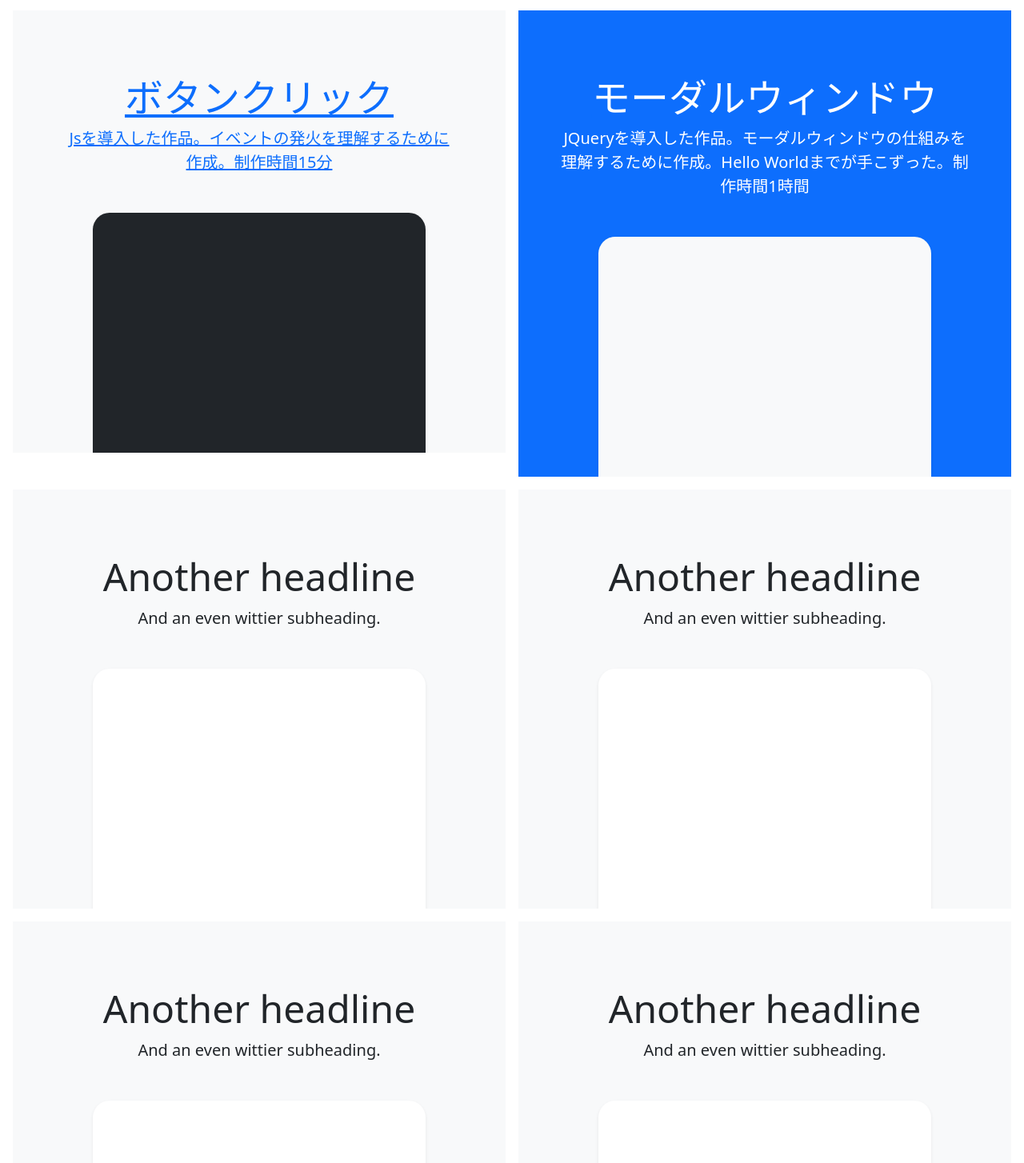
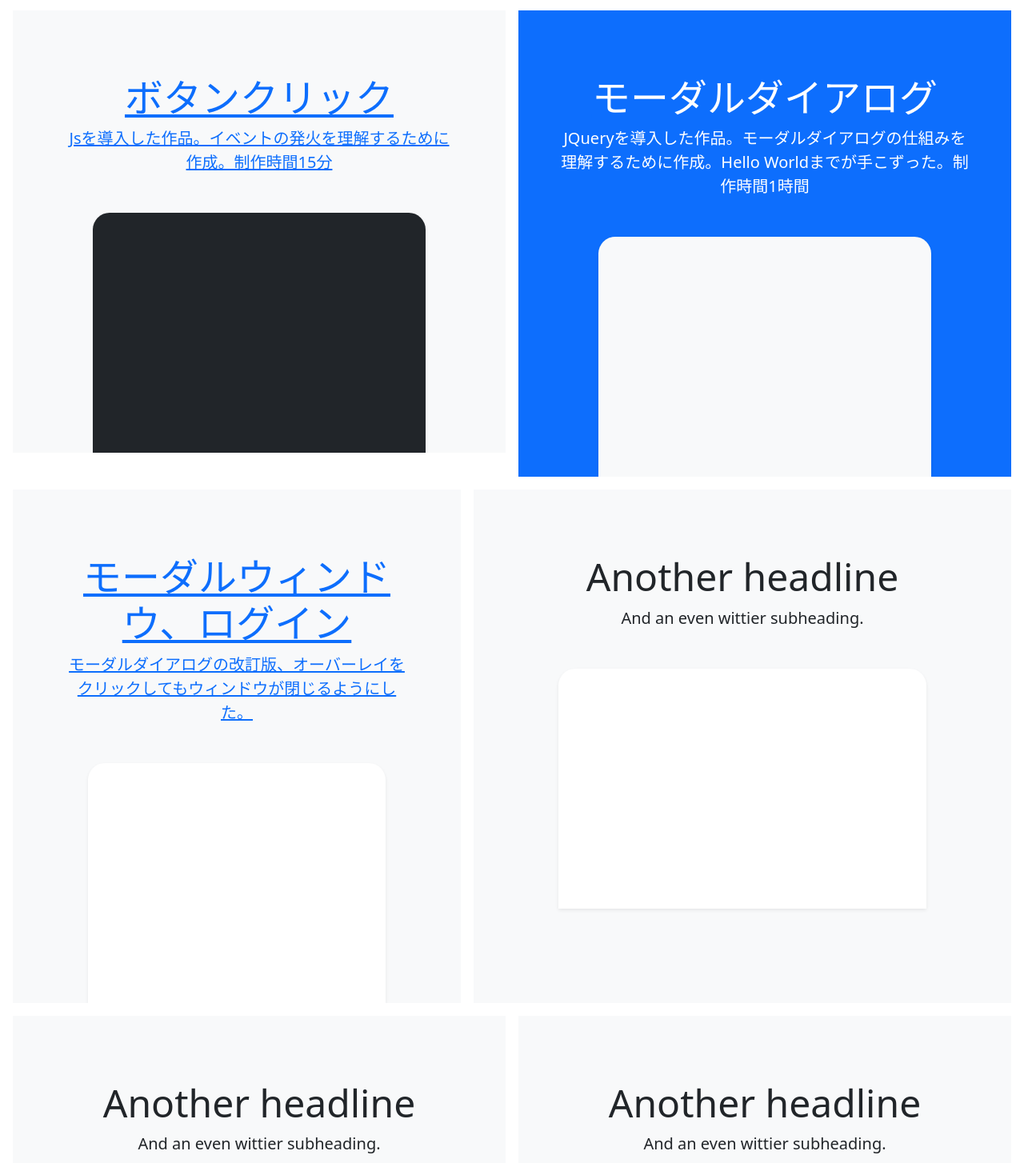
Before and after one commit to ryo-ko-ku/ryohei.portfolio, a plain HTML site: page index.html in a window 1280 px wide. Shown: the part 1144-2598 px from the top of the page at 80% size. Drawn offline with nearby package versions, Linux system fonts and the light colour scheme.

Commit message:
Add files via upload

```diff
--- a/index.html
+++ b/index.html
@@ -101,8 +101,8 @@
             <a href="https://ryo-ko-ku.github.io/modal.window/">
                 <div class="bg-primary me-md-3 pt-3 px-3 pt-md-5 px-md-5 text-center text-white overflow-hidden">
                     <div class="my-3 py-3">
-                        <h2 class="display-5">モーダルウィンドウ</h2>
-                        <p class="lead">JQueryを導入した作品。モーダルウィンドウの仕組みを理解するために作成。Hello Worldまでが手こずった。制作時間1時間</p>
+                        <h2 class="display-5">モーダルダイアログ</h2>
+                        <p class="lead">JQueryを導入した作品。モーダルダイアログの仕組みを理解するために作成。Hello Worldまでが手こずった。制作時間1時間</p>
                     </div>
                     <div class="bg-light shadow-sm mx-auto" style="width: 80%; height: 300px; border-radius: 21px 21px 0 0;"></div>
                 </div>
@@ -110,13 +110,18 @@
         </div>
 
         <div class="d-md-flex flex-md-equal w-100 my-md-3 ps-md-3">
-            <div class="bg-light me-md-3 pt-3 px-3 pt-md-5 px-md-5 text-center overflow-hidden">
-                <div class="my-3 p-3">
-                    <h2 class="display-5">Another headline</h2>
-                    <p class="lead">And an even wittier subheading.</p>
+
+            <a href="https://ryo-ko-ku.github.io/login-modal/">
+                <div class="bg-light me-md-3 pt-3 px-3 pt-md-5 px-md-5 text-center overflow-hidden">
+                    <div class="my-3 p-3">
+                     <h2 class="display-5">モーダルウィンドウ、ログイン</h2>
+                     <p class="lead">モーダルダイアログの改訂版、オーバーレイをクリックしてもウィンドウが閉じるようにした。</p>
+                    </div>
+                    <div class="bg-white shadow-sm mx-auto" style="width: 80%; height: 300px; border-radius: 21px 21px 0 0;"></div>
                 </div>
-                <div class="bg-white shadow-sm mx-auto" style="width: 80%; height: 300px; border-radius: 21px 21px 0 0;"></div>
-            </div>
+            </a>
+
+
             <div class="bg-light me-md-3 pt-3 px-3 pt-md-5 px-md-5 text-center overflow-hidden">
                 <div class="my-3 py-3">
                     <h2 class="display-5">Another headline</h2>
```
